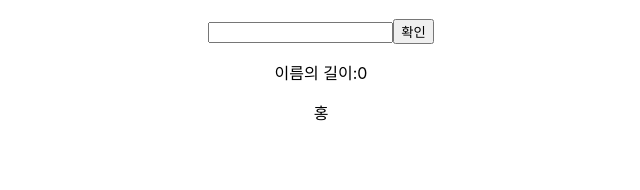
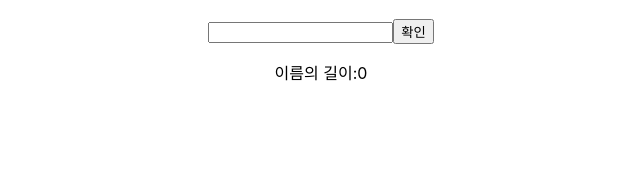
Before and after one commit to hj-Seong/2023-react-hook, a React (Create React App) app in the folder react-hook/: page / in a window 1280 px wide. Shown: the top 190 px of the page, without its empty margins (319-959 px from the left). Built offline with nearby package versions, Linux system fonts and the light colour scheme.

Commit message:
0612 useMemo 연습 확인

```diff
--- a/react-hook/src/App.js
+++ b/react-hook/src/App.js
@@ -25,8 +25,9 @@ function App() {
     console.log("글자의 첫번째 문자를 들고 오는 중입니다");
     return name[0];
   }
+
   // useMemo를 통해서 name값이 바뀔때만 실행할 수 있게
-
+  const memoTakeWord = useMemo(()=>takeWord(name), [name])
 
   return (
     <div className="App">
@@ -37,7 +38,7 @@ function App() {
         />
       <button onClick={()=>{setName(input)}}>확인</button>
       <p>이름의 길이:{memoCountName}</p>
-      <p>{takeWord("홍길동")}</p>
+      <p>{memoTakeWord}</p>
 
     </div>
   );
```
